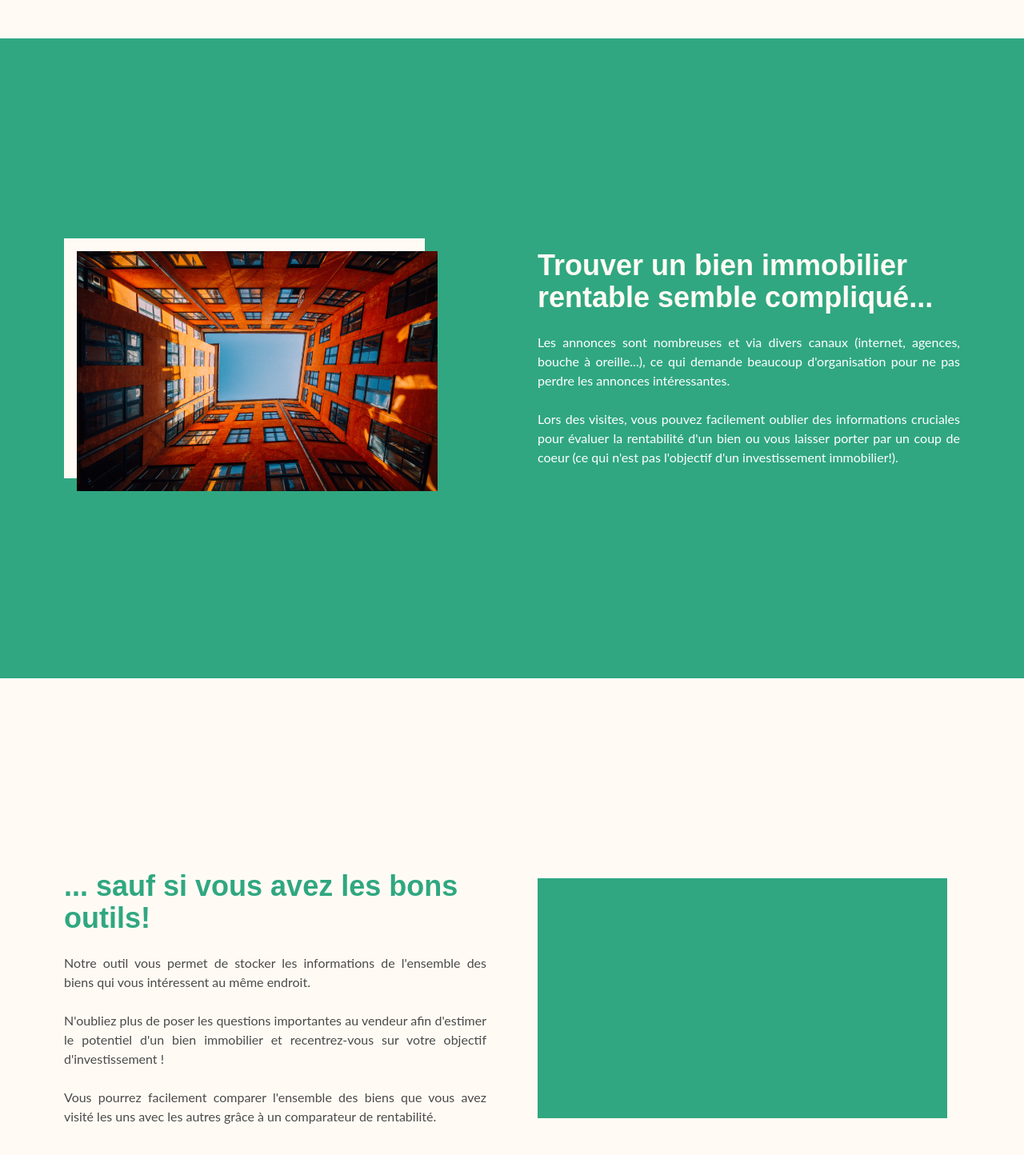
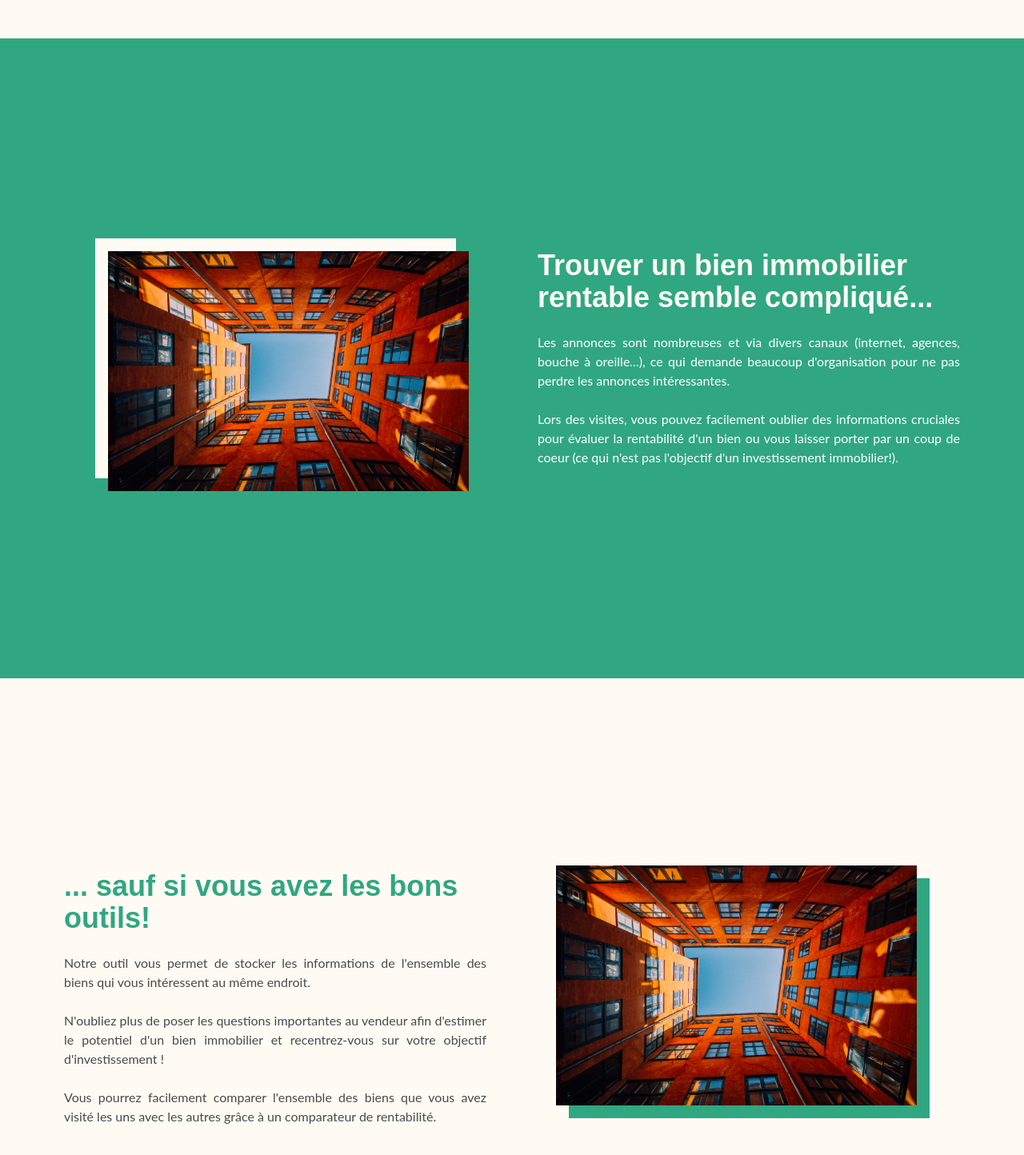
Before and after one commit to ophelie-gaudin/Immotep_front_react, a React (Create React App) app: page / in a window 1280 px wide. Shown: the part 1556-3000 px from the top of the page at 80% size. Built offline with nearby package versions, Linux system fonts and the light colour scheme.

Commit message:
add img in home page

```diff
--- a/src/pages/index.jsx
+++ b/src/pages/index.jsx
@@ -146,13 +146,15 @@ export default function Home() {
 
       <section className="min-h-[100vh] bg-primary  flex justify-center items-center p-12">
         <div className="container flex items-center justify-between flex-wrap md:flex-nowrap">
-          <div className="mb-8 md:mb-0 md:w-1/2 mx-8">
-            <div className="frame">
-              <div data-aos="zoom-out-right">
-                {/* <%= image_tag 'decohome.jpg', :style=>'width:100%' %> */}
-              </div>
-              <div className="bg-whiite h-[300px] max-w-[451px] relative">
-                <div data-aos="zoom-out-right"></div>
+          <div className="mb-12 md:mb-0 md:w-1/2 w-full mx-8">
+            <div className="frame w-full">
+              {/* <div data-aos="zoom-out-right" className="w-full">
+                <%= image_tag 'decohome.jpg', :style=>'width:100%' %>
+              </div> */}
+              <div
+                className="bg-whiite h-[300px] max-w-[451px] relative mx-auto"
+                data-aos="zoom-out-right"
+              >
                 <img
                   src={img1}
                   alt="bâtiments"
@@ -201,12 +203,21 @@ export default function Home() {
             </p>
           </div>
 
-          <div className="mt-8 md:mt-0 md:w-1/2 mx-8">
-            <div className="frame">
-              <div data-aos="zoom-out-right">
-                {/* <%= image_tag 'decohome.jpg', :style=>'width:100%' %> */}
+          <div className="mt-12 md:mt-0 w-full md:w-1/2 mx-8">
+            <div className="frame w-full">
+              {/* <div data-aos="zoom-out-right" className="w-full">
+                <%= image_tag 'decohome.jpg', :style=>'width:100%' %>
+              </div> */}
+              <div
+                className="bg-primary h-[300px] max-w-[451px] relative mx-auto"
+                data-aos="zoom-out-left"
+              >
+                <img
+                  src={img1}
+                  alt="bâtiments"
+                  className=" h-[300px] absolute right-4 bottom-4"
+                />
               </div>
-              <div className="bg-primary w-[40vw] h-[300px]"></div>
             </div>
           </div>
         </div>
```
